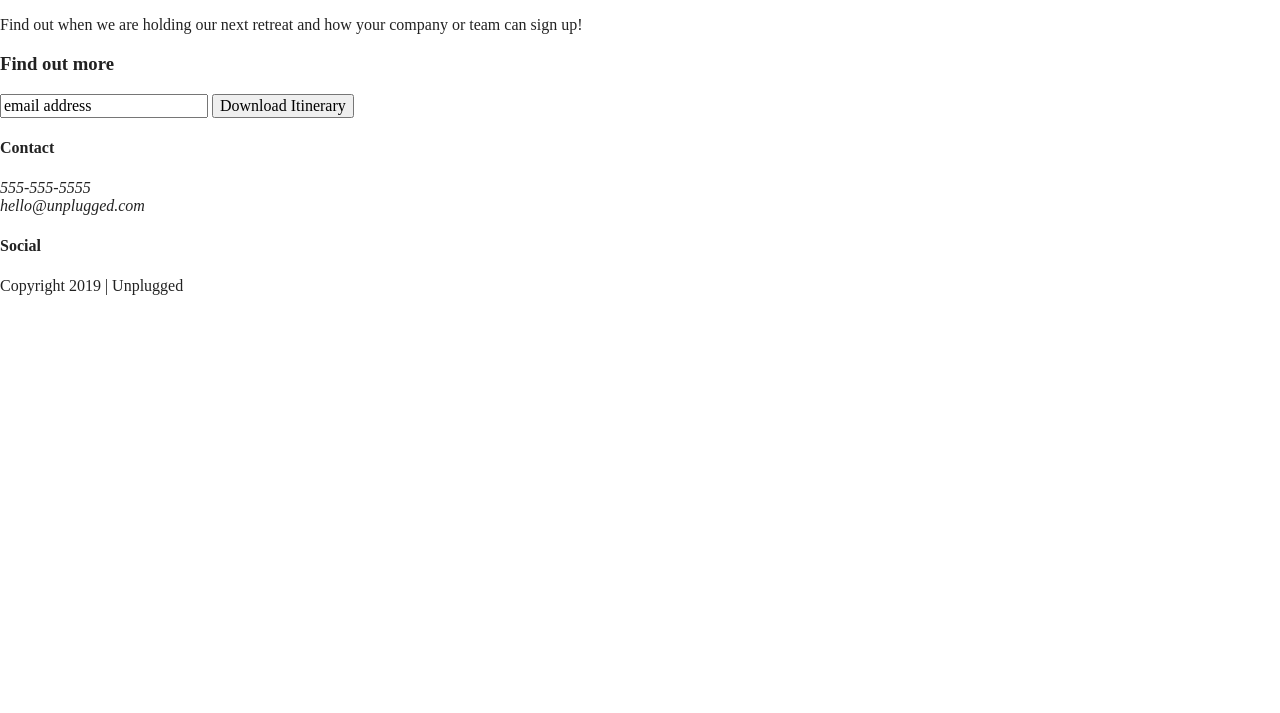
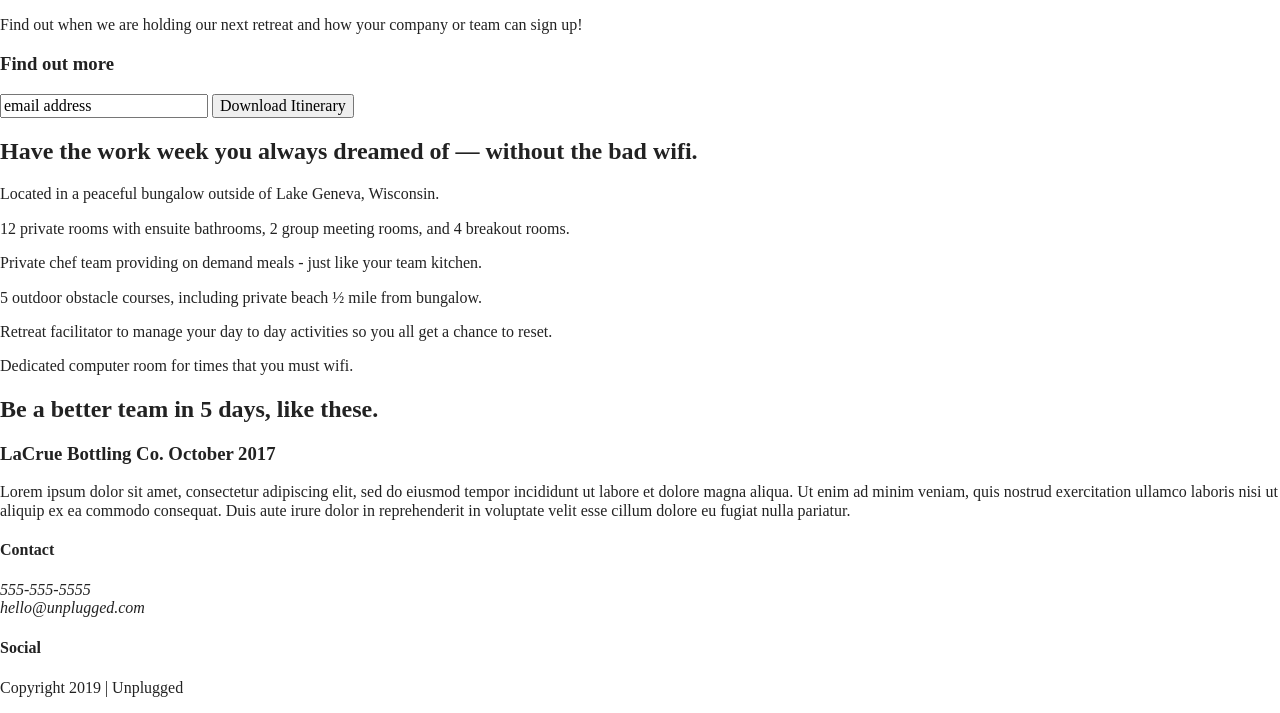
Before and after one commit to melrichard/unplugged-retreat, a website built with Parcel: page index.html in a window 1280 px wide. Shown: the part 176-889 px from the top of the page. Before the commit the page ends 800 px from the top, so only its background shows below. Built offline with nearby package versions, Linux system fonts and the light colour scheme; files whose address does not match are found by name.

Commit message:
Added features and reviews section on homepage

```diff
--- a/index.html
+++ b/index.html
@@ -27,7 +27,7 @@
   <!-- Add your site or application content here -->
   <header>
     <div class="content-wrapper">
-      <a href="#"><img src="" alt="unplugged logo"></a>
+      <a href="#"><img src="*" alt="unplugged logo"></a>
       <div class="header-divider"></div>
       <nav>
         <ul>
@@ -49,8 +49,8 @@
     </section>
 
     <aside>
-      <div clas="content-wrapper">
-        <div class="form description">
+      <div class="content-wrapper">
+        <div class="form-description">
           <h3>Want to join the next retreat?</h3>
           <p>Find out when we are holding our next retreat and how your company or team can sign up! </p>
 
@@ -60,16 +60,68 @@
           <h3>Find out more</h3>
           <input type="text" name="name" value="email address">
           <input type="button" value="Download Itinerary">
-
         </div>
-
 
       </div> <!-- aside content wrapper end -->
 
+    </aside>
 
-      <div>
+    <section class="features">
+
+      <div class="content-wrapper">
+        <h2>Have the work week you always dreamed of — without the bad wifi.</h2>
+
+        <div class="features-items">
+          <article>
+            <p class="fontawesome-icon"></p>
+            <p class="features-item-description">Located in a peaceful bungalow outside of Lake Geneva, Wisconsin.</p>
+          </article>
+
+          <article>
+            <p class="fontawesome-icon"></p>
+            <p class="features-item-description">12 private rooms with ensuite bathrooms, 2 group meeting rooms, and 4 breakout rooms.</p>
+          </article>
+
+          <article>
+            <p class="fontawesome-icon"></p>
+            <p class="features-item-description">Private chef team providing on demand meals - just like your team kitchen.</p>
+          </article>
+
+          <article>
+            <p class="fontawesome-icon"></p>
+            <p class="features-item-description">5 outdoor obstacle courses, including private beach ½ mile from bungalow.</p>
+          </article>
+
+          <article>
+            <p class="fontawesome-icon"></p>
+            <p class="features-item-description">Retreat facilitator to manage your day to day activities so you all get a chance to reset.</p>
+          </article>
+
+          <article>
+            <p class="fontawesome-icon"></p>
+            <p class="features-item-description">Dedicated computer room for times that you must wifi.</p>
+          </article>
+        </div>
       </div>
-    </aside>
+    </section>
+
+    <section class="reviews">
+      <div class="content-wrapper">
+        <article>
+          <h2>Be a better team in 5 days, like these.</h2>
+
+          <div>
+            <h3>LaCrue Bottling Co. October 2017</h3>
+            <p>Lorem ipsum dolor sit amet, consectetur adipiscing elit,
+            sed do eiusmod tempor incididunt ut labore et dolore magna aliqua.
+            Ut enim ad minim veniam, quis nostrud exercitation ullamco laboris nisi
+            ut aliquip ex ea commodo consequat. Duis aute irure dolor in reprehenderit
+            in voluptate velit esse cillum dolore eu fugiat nulla pariatur.
+            </p>
+          </div>
+        </article>
+      </div>
+    </section>
 
   </main> <!-- main wrapper ends -->
 
```
